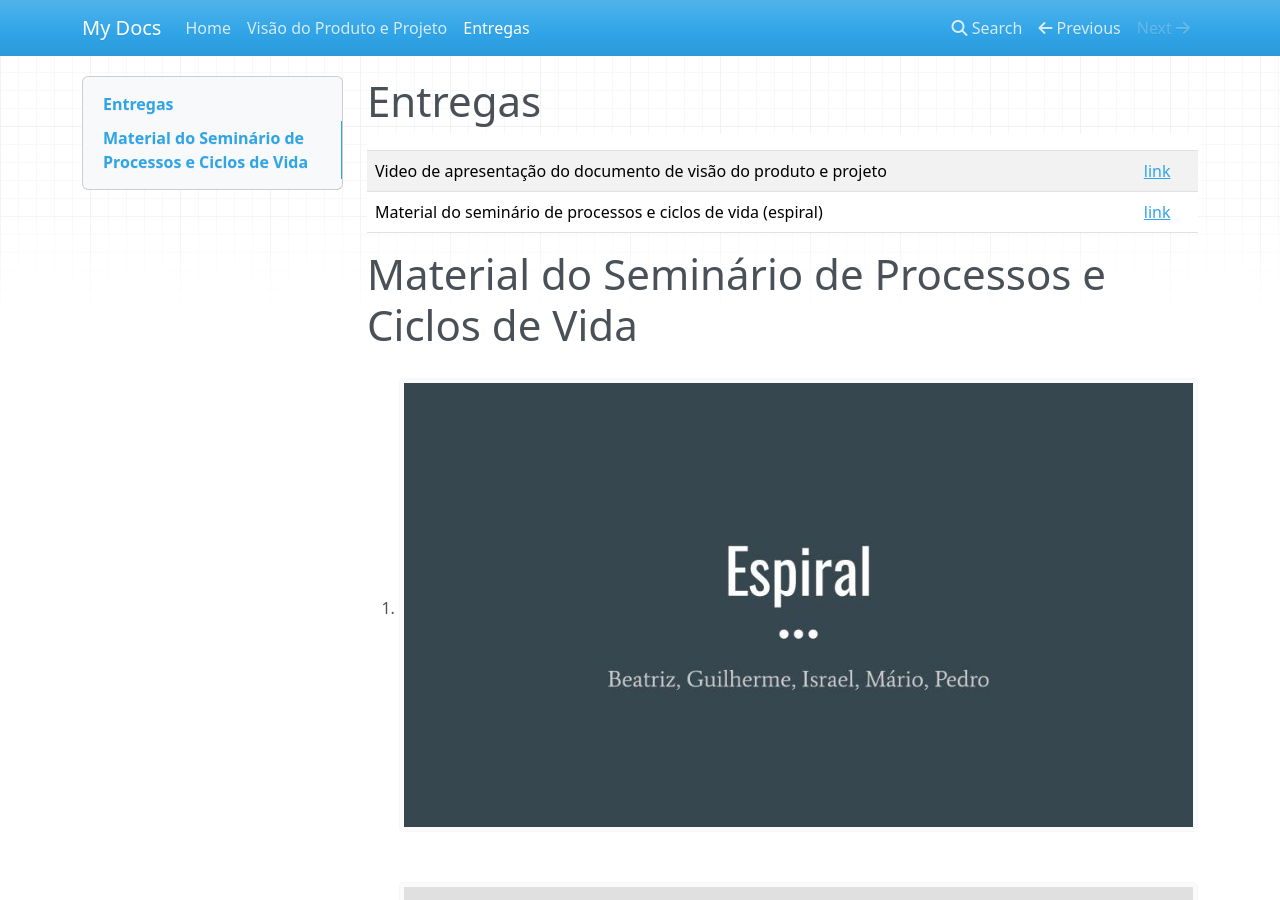
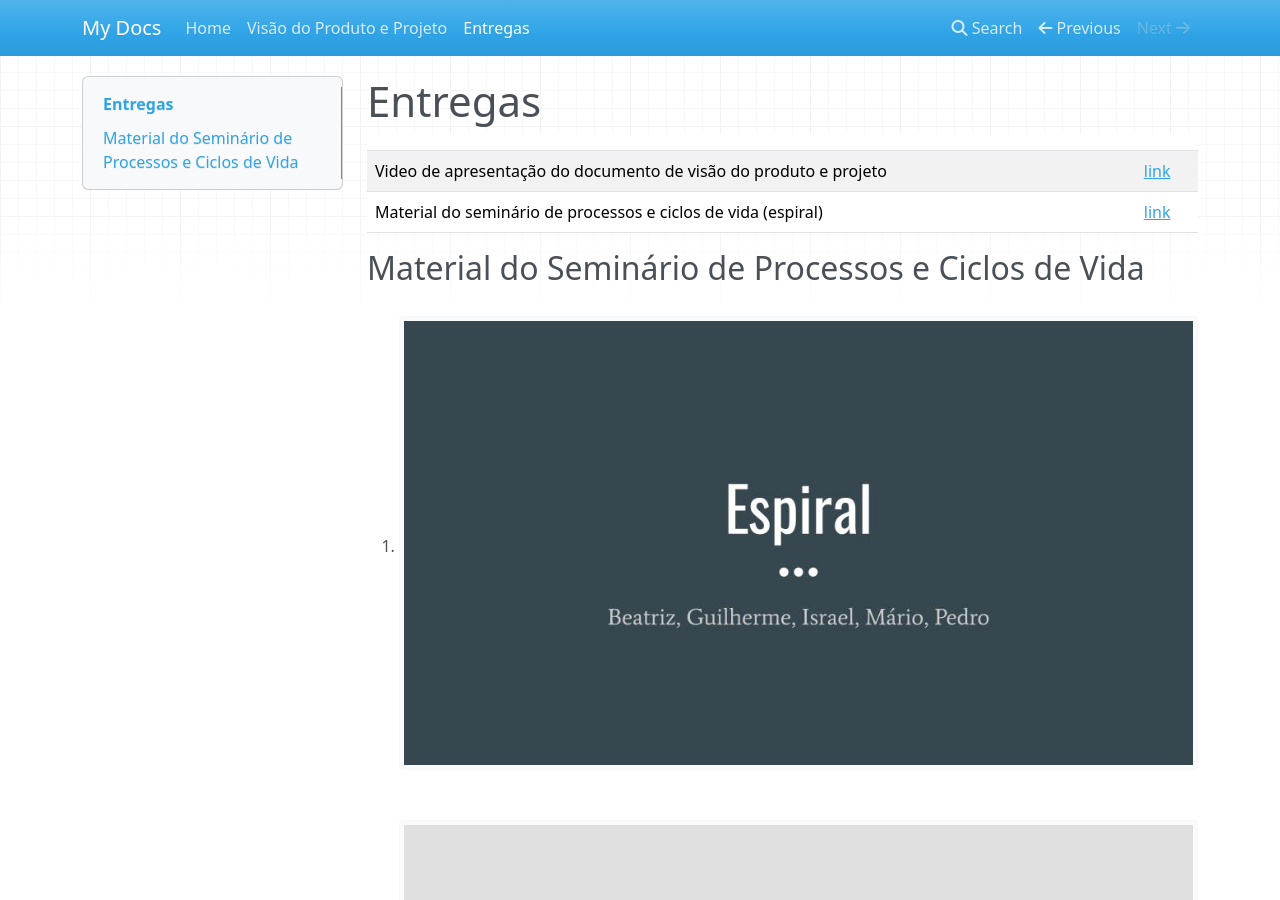
Before and after one commit to mdsreq-fga-unb/2022.2-Strix, an MkDocs documentation site: the page built from documentation/docs/entregas.md, in a window 1280 px wide and 900 px high. Built offline with MkDocs 1.6.1, drawn with Linux system fonts in a browser that asks for light colours; nearby versions of some CDN libraries.

Commit message:
pequena correção

```diff
--- a/documentation/docs/entregas.md
+++ b/documentation/docs/entregas.md
@@ -4,7 +4,7 @@
 | Video de apresentação do documento de visão do produto e projeto | [link](https://www.youtube.com/watch?v=EjtqzDgSy_w) |
 | Material do seminário de processos e ciclos de vida (espiral) | [link](https://docs.google.com/presentation/d/1UiUgiFNUzba7ayCEBlZnpJ7UEB7uvV8o4FU8TWKbIn4/edit#slide=id.gc6f90357f_0_47) |
 
-# Material do Seminário de Processos e Ciclos de Vida
+## Material do Seminário de Processos e Ciclos de Vida
 
 1. ![](./img/slide_1.jpg)
 2. ![](./img/slide_2.jpg)
```
